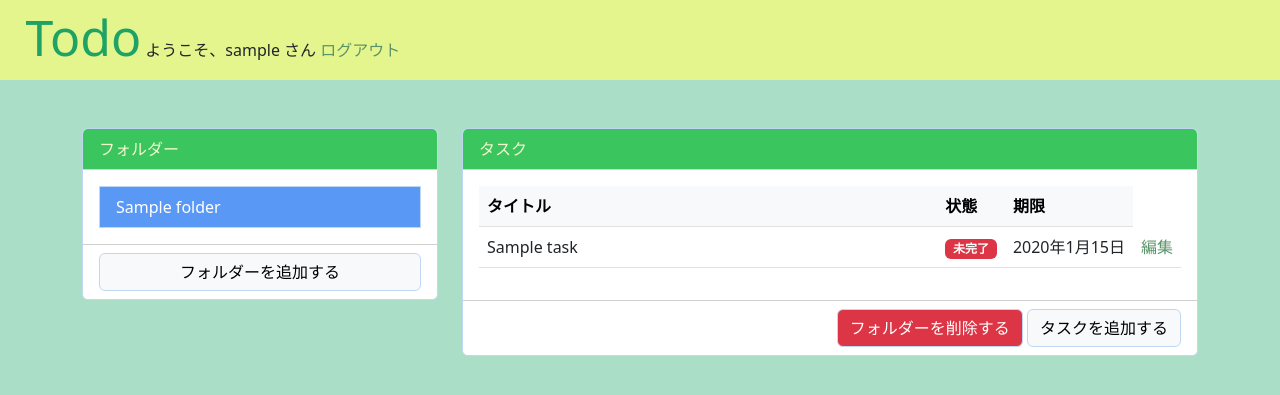
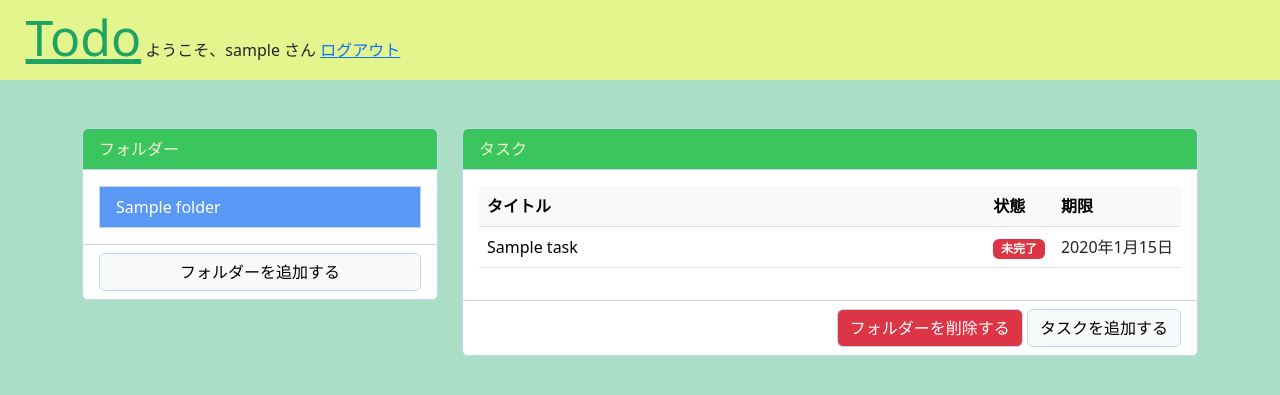
Before and after one commit to DKeNTA/my-practice-todo-app, a Django app: page /folders/1/tasks in a window 1280 px wide. Shown: the top 395 px of the page. Run offline with Django 4.2, Linux system fonts and the light colour scheme; a user stored in the database is signed in; tables that the repository leaves empty hold one stand-in row (values such as "Sample post"); some libraries are stand-ins or nearby versions.

Commit message:
remove edit button, add edit link to task title

```diff
--- a/todo/static/css/style.css
+++ b/todo/static/css/style.css
@@ -70,16 +70,6 @@ a.list-group-item:active:hover {
     background-color: #7fc793;
 }
 
-
-a {
-    color: #5a9468;
-    text-decoration: none;
-}
-
-a:hover {
-    color: #66be7c74;
-}
-
 .btn {
     border-color: #c0d7f4;
 }
@@ -119,6 +109,16 @@ tr:hover td {
     background-color: #cdf8d8;
 }
 
+.task-title {
+    text-decoration: none;
+    color: #000;
+    display: block;
+}
+
+.task-title:hover {
+    color: #000;
+}
+
 .table td:nth-child(2),
 .table td:nth-child(3),
 .table td:nth-child(4) {
--- a/todo/templates/index.html
+++ b/todo/templates/index.html
@@ -46,9 +46,13 @@
                                     <tbody class="sortable" data-type="task" data-parent-id="{{ current_folder_id }}">
                                         {% for task in tasks %}
                                             <tr data-id="{{ task.id }}">
-                                                <td>{{ task.title }}</td>
                                                 <td>
-                                                    <div class="text-center">
+                                                    <a href="{% url 'tasks.edit' folder_id=current_folder_id task_id=task.id %}" class="task-title">
+                                                        {{ task.title }}
+                                                    </a>
+                                                </td>
+                                                <td>
+                                                    <div>
                                                         <span class="badge
                                                         {% if task.status == 1 %}
                                                             bg-danger
@@ -62,7 +66,6 @@
                                                     </div>
                                                 </td>
                                                 <td>{{ task.due_date }}</td>
-                                                <td><a href="{% url 'tasks.edit' folder_id=current_folder_id task_id=task.id %}">編集</a></td>
                                             </tr>
                                         {% endfor %}
                                     </tbody>
```
